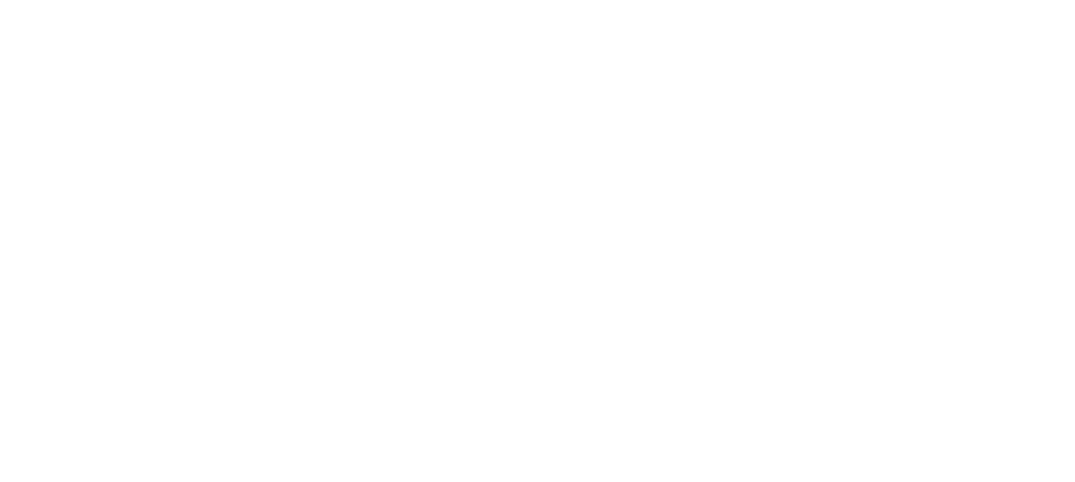
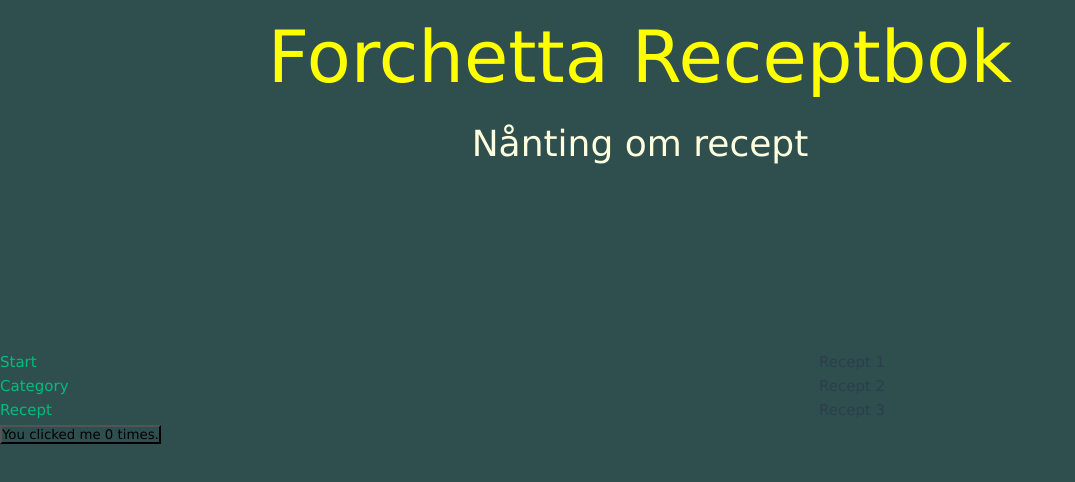
Before and after one commit to samkseg/forchetta, a Vue app: page / in a window 1280 px wide. Shown: the top 482 px of the page, without its empty margins (0-1075 px from the left). Built offline with nearby package versions, Linux system fonts and the light colour scheme.

Commit message:
Front page with basic css, a first component and rendered list

```diff
--- a/index.html
+++ b/index.html
@@ -1,13 +1,17 @@
 <!DOCTYPE html>
 <html lang="en">
+
 <head>
   <meta charset="UTF-8">
   <link rel="icon" href="/favicon.ico">
   <meta name="viewport" content="width=device-width, initial-scale=1.0">
   <title>Vite App</title>
+  <link rel="stylesheet" href="./src/style.css">
 </head>
+
 <body>
   <div id="app"></div>
   <script type="module" src="/src/main.js"></script>
 </body>
+
 </html>
--- a/src/App.vue
+++ b/src/App.vue
@@ -1,19 +1,42 @@
 <template>
+    <div class="full-page-layout">
+        <header class="header">
+            <h1>{{ headerText }}</h1>
+            <p>{{ paragraphText }}</p>
+        </header>
 
+        <nav class="menu">
+            <a href="">Start</a>
+            <a href="">Category</a>
+            <a href="">Recept</a>
+            <a><Button></Button></a>
+        </nav>
 
-
+        <main class="main">
+            <ul>
+                <li v-for="(item, index) in list" :key="index">{{ item }}</li>
+            </ul>
+        </main>
+    </div>
 </template>
 
 <script>
+import Button from "./Button.vue"
 
-
-
+export default {
+    components: {
+        Button
+    },
+    data() {
+        return {
+            headerText: "Forchetta Receptbok",
+            paragraphText: "Nånting om recept",
+            list: ["Recept 1", "Recept 2", "Recept 3"]
+        }
+    }
+}
 
 </script>
 
 <style>
-
-
-
-
 </style>
--- /dev/null
+++ b/src/Button.vue
@@ -0,0 +1,20 @@
+<template>
+    <button @click="increment()">
+        You clicked me {{ count }} times.
+    </button>
+</template>
+
+<script>
+export default {
+    data() {
+        return {
+            count: 0
+        }
+    },
+    methods: {
+        increment() {
+            this.count++;
+        }
+    }
+}
+</script>
--- /dev/null
+++ b/src/style.css
@@ -0,0 +1,46 @@
+* {
+    background-color: darkslategrey;
+    font-family: Verdana, Geneva, Tahoma, sans-serif;
+    justify-content: center;
+    text-align: center;
+    padding: 0;
+    margin: 0;
+}
+
+.menu {
+    grid-area: menu;
+}
+
+.menu a {
+    display: table;
+}
+
+.header {
+    grid-area: header;
+    color: yellow;
+    font-size: 36px;
+    width: 100vw;
+}
+
+p {
+    color: lightyellow;
+}
+
+.main {
+    grid-area: main;
+}
+
+ul {
+    list-style-type: none;
+}
+
+.full-page-layout {
+    display: grid;
+    width: 100vw;
+    height: 100vh;
+    grid-template-areas:
+        'header header header header'
+        'menu main main main'
+        'footer footer footer footer';
+    gap: 0;
+}
```
Lines whose indentation alone changed are shown as unchanged.
